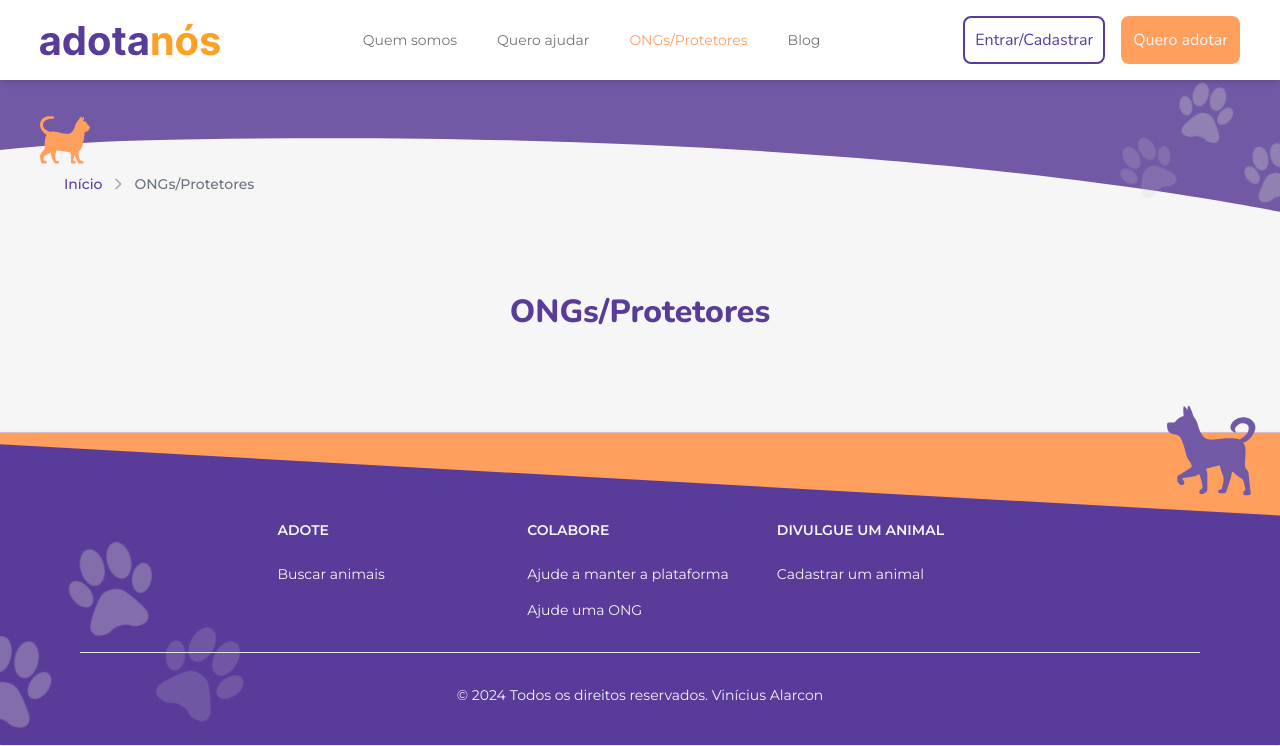
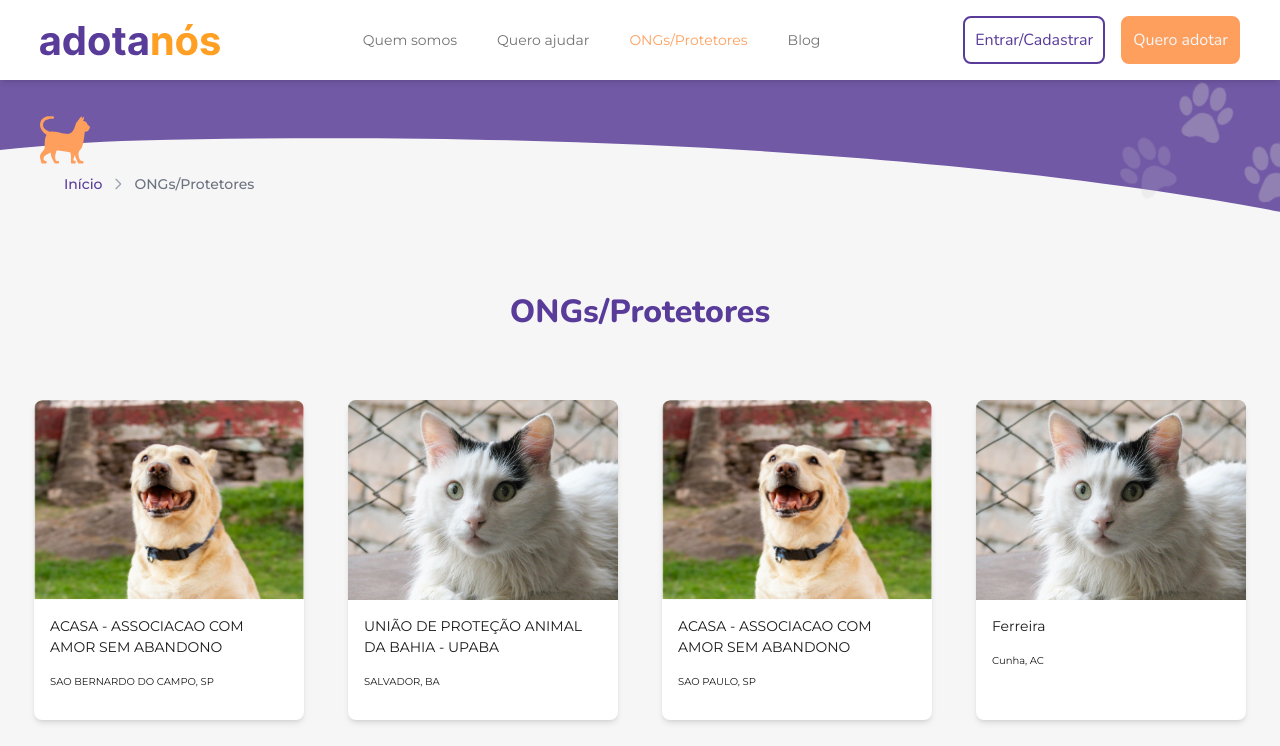
Before and after one commit to AlarconVinicius/sistema-de-gestao-para-ong-de-animais-front, a React (Vite) app: page /ongs-protetores in a window 1280 px wide. Shown: the top 746 px of the page. Built offline with nearby package versions, Linux system fonts and the light colour scheme.

Commit message:
feat: Implementar página ONGsProtetores

```diff
--- /dev/null
+++ b/src/components/Card/CardONG.jsx
@@ -0,0 +1,127 @@
+import React, { useState, useEffect } from 'react';
+import { Modal } from 'flowbite-react';
+import { IoCopy, IoLogoInstagram, IoShareSocial } from "react-icons/io5";
+import PropTypes from 'prop-types';
+import './Card.css'
+
+const CardONG = ({ ong }) => {
+  const [openModal, setOpenModal] = useState(false);
+  const [modalOng, setModalOng] = useState(null);
+
+  useEffect(() => {
+    const urlParams = new URLSearchParams(window.location.search);
+    const ongId = urlParams.get('ongId');
+
+    if (ongId && ongId === ong.id.toString()) {
+      setOpenModal(true);
+      setModalOng(ong);
+    }
+  }, [ong]);
+
+  const handleModalOpen = (ong) => {
+    setOpenModal(true);
+    setModalOng(ong);
+    window.history.pushState(null, "", `?ongId=${ong.id}`);
+  };
+  const handleModalClose = () => {
+    setOpenModal(false);
+    clearOngIdFromUrl();
+  };
+  const clearOngIdFromUrl = () => {
+    const url = new URL(window.location);
+    url.searchParams.delete('ongId');
+    window.history.replaceState(null, "", url.toString());
+  };
+  const handleShare = () => {
+    const shareUrl = `${window.location.origin}${window.location.pathname}?ongId=${modalOng.id}`;
+    navigator.clipboard.writeText(shareUrl).then(() => {
+      alert('Link copiado para a área de transferência');
+    });
+  };
+  const handleCopyPix = (text) => {
+    navigator.clipboard.writeText(text).then(
+      () => {
+        alert('Chave Pix copiada com sucesso!');
+      },
+      (err) => {
+        console.error('Erro ao copiar chave Pix: ', err);
+      }
+    );
+  };
+  return (
+    <div>
+      <div id="card-ong" className="relative bg-white rounded-lg mb-5 w-[270px] h-[320px] overflow-hidden shadow-md cursor-pointer" onClick={() => handleModalOpen(ong)}>
+      <img
+        src={ong.image}
+        alt="Imagem da ONG"
+        className="w-full h-[200px] img-card transition-opacity duration-300 ease-in-out hover:opacity-70"
+      />
+      <div className="absolute inset-0 flex items-center justify-center bg-black bg-opacity-50 opacity-0 hover:opacity-100 transition-opacity duration-300 ease-in-out">
+        <span className="text-white text-lg font-semibold">Ver Mais</span>
+      </div>
+      <div className="px-4 py-4 flex flex-col items-start">
+        <p className="text-neutralBlack1 mb-4 text-[14px] flex items-center">
+          {ong.nome}
+        </p>
+        <p className="text-neutralBlack1 text-[10px]">{ong.endereco}</p>
+      </div>
+    </div>
+
+      {/* <div id="card-ong" className="bg-white rounded-lg mb-5 w-[270px] h-[320px] overflow-hidden shadow-md">
+          <img src={ong.image} alt="" className="w-full h-[200px] cursor-pointer img-card" onClick={() => handleModalOpen(ong)} />
+          <div className="px-4 py-4 flex flex-col items-start">
+            <a href={ong.link} target="_blank">
+              <p className="text-neutralBlack1 mb-4 text-[14px] flex items-center">
+                  {ong.nome}
+              </p>
+            </a>
+              <p className="text-neutralBlack1 text-[10px]">{ong.endereco}</p>
+          </div>
+      </div> */}
+      <Modal
+        dismissible
+        show={openModal}
+        position="center"
+        size="sm"
+        onClose={handleModalClose}
+        className='custom-modal'
+      >
+        <Modal.Header className='custom-modal-header'/>
+        <Modal.Body>
+                <h2 className="text-primaryPurple font-bold text-md text-center">{ong.nome}</h2>
+                <div className='flex flex-col justify-center align-middle items-start mb-4'>
+                  <p className="text-[12px] text-neutralGrey1 font-bold mt-5">{ong.endereco}</p>
+                  <div className='flex items-center mt-5'>
+                    <p className="text-[12px] text-neutralGrey1 font-bold" value={ong.chavePix}>Chave Pix</p>
+                    <button onClick={() => handleCopyPix(ong.chavePix)} className='ml-2'>
+                      <IoCopy className="text-primaryPurple text-xl" />
+                    </button>
+                  </div>
+                </div>
+      </Modal.Body>
+        <Modal.Footer className='custom-modal-footer-ong'>
+          <div className='flex justify-start items-center'>
+            <button onClick={handleShare} alt="Compartilhar">
+              <IoShareSocial className="text-primaryPurple text-2xl sm:text-3xl mr-2"/>
+            </button>
+            <a href={ong.link}><IoLogoInstagram className="text-primaryPurple text-2xl sm:text-3xl mr-2"/></a>
+          </div>
+        </Modal.Footer>
+      </Modal>
+    </div>
+
+  )
+}
+
+CardONG.propTypes = {
+  ong: PropTypes.shape({
+    id: PropTypes.number.isRequired,
+    nome: PropTypes.string.isRequired,
+    link: PropTypes.string.isRequired,
+    chavePix: PropTypes.string.isRequired,
+    endereco: PropTypes.string.isRequired,
+    image: PropTypes.string.isRequired,
+  }).isRequired,
+};
+
+export default CardONG;
--- a/src/routes/ONGsProtetores.jsx
+++ b/src/routes/ONGsProtetores.jsx
@@ -1,18 +1,48 @@
-import React from 'react';
+import React, { useState } from 'react';
 import Header from '../components/Header/Header';
+import CardONG from '../components/Card/CardONG';
 
 const ONGsProtetores = () => {
+  const [visibleCount, setVisibleCount] = useState(6);
 
   const breadcrumbItems = [
     { label: "Início", href: "/" },
     { label: "ONGs/Protetores" }
   ];
+
+  const allOngs = [
+    {id: 1, nome: "ACASA - ASSOCIACAO COM AMOR SEM ABANDONO", endereco: "SAO BERNARDO DO CAMPO, SP", estado: "SP", cidade: "São Bernardo do Campo", image: "/src/assets/cardImage.png", link: "https://www.instagram.com/?hl=pt-br", chavePix:"21380129T"},
+    {id: 2, nome: "UNIÃO DE PROTEÇÃO ANIMAL DA BAHIA - UPABA", endereco: "SALVADOR, BA", estado: "BA", cidade: "Salvador", image: "/src/assets/catCardImage.jpg", link: "https://www.instagram.com/?hl=pt-br", chavePix:"21380129"},
+    {id: 3, nome: "ACASA - ASSOCIACAO COM AMOR SEM ABANDONO", endereco: "SAO PAULO, SP", estado: "SP", cidade: "São Paulo", image: "/src/assets/cardImage.png", link: "https://www.instagram.com/?hl=pt-br", chavePix:"21380129"},
+    {id: 4, nome: "Ferreira", endereco: "Cunha, AC", estado: "AC", cidade: "Cunha", image: "/src/assets/catCardImage.jpg", chavePix:"21380129"},
+    {id: 5, nome: "Peixoto Souza S.A.",endereco: "Moreira, SC", estado: "SC", cidade: "Moreira", image: "/src/assets/cardImage.png", chavePix:"21380129"}
+];
+
+const handleLoadMore = () => {
+  setVisibleCount(prevCount => prevCount + 6);
+}
   return (
     <div className='bg-neutralWhite1'>
-            <div><Header breadcrumbItems={breadcrumbItems} /></div>
-            <div className='md:px14 px-4 py-16 max-w-screen-xl mx-auto' id='ongs-protetores'>
-                <h1 className='mb-3 text-center text-[32px] font-Nunito font-extrabold text-primaryPurple'>ONGs/Protetores</h1>
+      <div><Header breadcrumbItems={breadcrumbItems} /></div>
+      <div className='md:px14 px-4 py-16 max-w-screen-xl mx-auto' id='ongs-protetores'>
+        <h1 className='mb-3 text-center text-[32px] font-Nunito font-extrabold text-primaryPurple'>ONGs/Protetores</h1>
+
+        <div className='mt-16 justify-items-center grid lg:grid-cols-4 md:grid-cols-3 grid-cols-1 gap-2 overflow-x-hidden'>
+          {
+            allOngs.length === 0 ? (
+                <p className="text-center text-neutralGrey2 font-bold">Nenhuma ONG encontrada</p>
+            ) : (
+                allOngs.slice(0, visibleCount).map(ong =>
+                      <CardONG key={ong.id} ong={ong} />
+                  )
+            )}
+        </div>
+        {visibleCount < allOngs.length && (
+            <div className='flex justify-center mt-8'>
+                <button onClick={handleLoadMore} className='text-secondaryOrange text-medium btn-primary bg-transparent border-2 border-secondaryOrange'>Carregar mais</button>
             </div>
+        )}
+      </div>
     </div>
   )
 }
```
